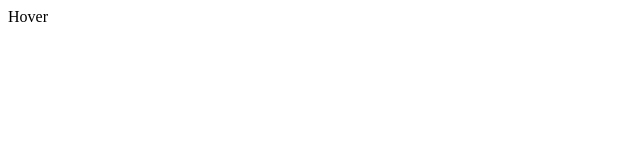
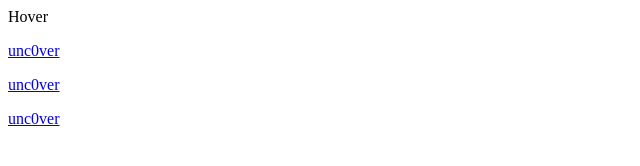
Before and after one commit to hoverdh/cydia, a plain HTML site: page index.html in a window 1280 px wide. Shown: the whole page, without its empty margins (0-640 px from the left). Drawn offline with Linux system fonts and the light colour scheme.

Commit message:
Update index.html

```diff
--- a/index.html
+++ b/index.html
@@ -1,6 +1,5 @@
-<html><head>
-<title>Hover's Repo</title>
-</head>
-<body>
-Hover
-</body></html>
+<p>Hover</p>
+<p><a href="itms-services://?action=download-manifest&amp;url=https://jailbreaks.app/cdn/plists/unc0ver.plist">unc0ver</a></p>
+<p><a href="itms-services://?action=download-manifest&amp;url=https://ftios.vn/install-app/?code=56c2p5m5p3g4e2q2b453e4r3v4">unc0ver</a></p>
+<p><a href="itms-services://?action=download-manifest&amp;url=https://app.app-valley.vip/plists/1574/install.plist">unc0ver</a></p>
+<p>&nbsp;</p>
```
